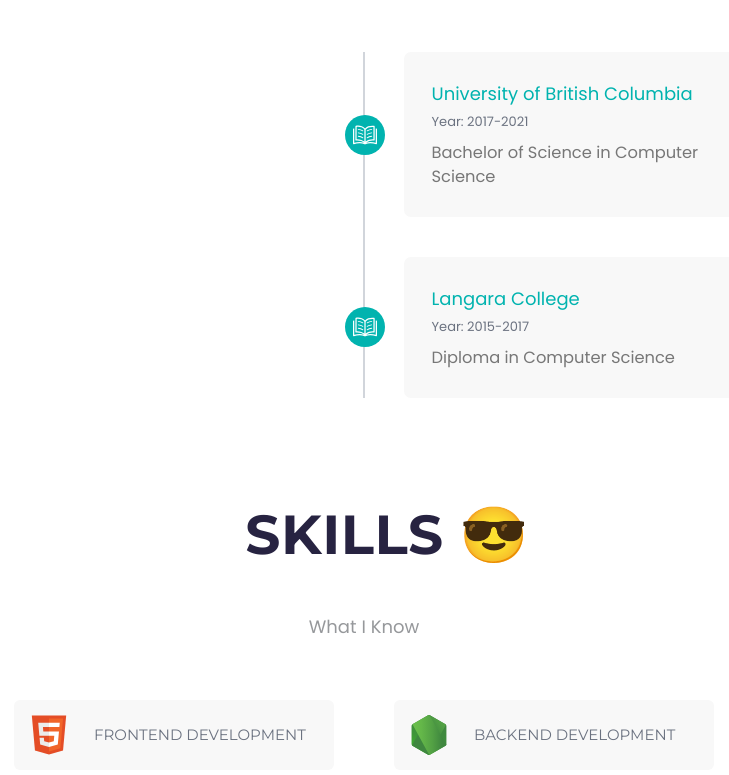
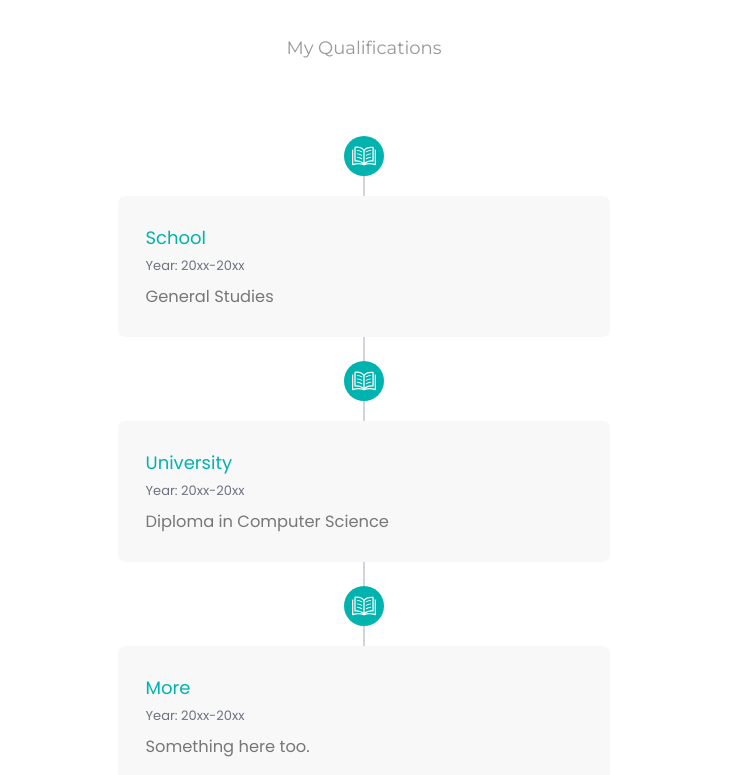
Before and after one commit to divyanshudhruv/Minifolio, a Next.js app: page / in a window 1280 px wide. Shown: the part 1645-2420 px from the top of the page, without its empty margins (276-1005 px from the left). Built offline with nearby package versions, Linux system fonts and the light colour scheme.

Commit message:
tweaks: fix layouts and design

```diff
--- a/src/app/page.tsx
+++ b/src/app/page.tsx
@@ -8,10 +8,11 @@
   return (
     <>
       <Hero />
-      <About />
-      <Education />
-      <Skills />
-      <Services />
+      <br/><br/>
+      <About /><br/><br/>
+      <Education /><br/><br/><br/><br/><br/>
+      <Skills /><br/><br/>
+      <Services /><br/><br/>
     </>
   );
 }
--- a/src/components/about/about.tsx
+++ b/src/components/about/about.tsx
@@ -4,7 +4,8 @@
 export default function About() {
     return (
         <>
-            <div className="aboutC">
+            <div className="aboutC"       style={{ marginBottom: "60px" }}
+            >
                 <div className="title">     ABOUT 🫥</div>
                 <div className="titleGap" />
                 <div className="titleSmall">This and that</div>
--- a/src/components/education/education.css
+++ b/src/components/education/education.css
@@ -145,11 +145,11 @@
 
 /* Responsive Styles */
 
-@media screen and (max-width: 768px) {
+@media screen and (max-width: 3068px) {
     .event-item {
         flex-direction: column;
         margin: 1.5rem;
-        width: 80vw;
+        width: 40vw;
     }
 
     .reverse {
--- a/src/components/education/education.tsx
+++ b/src/components/education/education.tsx
@@ -1,22 +1,31 @@
-import { poppins } from '@/utils/fonts';
-import './education.css';
+import { poppins } from "@/utils/fonts";
+import "./education.css";
 
 const educationList = [
   {
-        school: 'University of British Columbia',
-        year: '2017-2021',
-        description: 'Bachelor of Science in Computer Science',
+    school: "School",
+    year: "20xx-20xx",
+    description: "General Studies",
   },
   {
-        school: 'Langara College',
-        year: '2015-2017',
-        description: 'Diploma in Computer Science',
+    school: "University",
+    year: "20xx-20xx",
+    description: "Diploma in Computer Science",
+  },
+  {
+    school: "More",
+    year: "20xx-20xx",
+    description: "Something here too.",
   },
 ];
 
 export default function Education() {
   return (
-        <div id="education" className="event-schedule">
+    <div
+      id="education"
+      className="event-schedule"
+      style={{ marginBottom: "60px" }}
+    >
       <div className="eduC">
         <div className="title">EDUCATION 🏛️</div>
         <div className="titleGap" />
--- a/src/components/footer/footer.tsx
+++ b/src/components/footer/footer.tsx
@@ -1,5 +1,6 @@
-import './footer.css';
-
+import { Heart } from "lucide-react";
+import "./footer.css";
+import Link from "next/link";
 export default function Footer() {
   return (
     <div className="footer">
@@ -25,7 +26,7 @@
         <div className="right">
           <div className="navBar">
             <a href="#hero" className="item">
-                            Home{' '}
+              Home{" "}
             </a>
             <a href="#about" className="item">
               About
@@ -48,19 +49,14 @@
           <span id="copyright-year" /> &nbsp;All Rights Reserved
         </div>
         <div className="bottom">
-                    Template Developed With
-                    <span>
-                        {/* TODO: Add heart icon */}
-                        {/* <ion-icon
-          name="heart"
-          style={{ position: "relative", top: 5 }}
-          className="icon-heart"
-        /> */}
-                    </span>
-                    {/* &nbsp;By&nbsp; */}
-                    <a href="https://github.com/valdemirum">
-                        valdemirum
-                    </a>
+          Template Developed by{" "}
+          <Link href={"https://github.com/divyanshudhruv"}>
+            &nbsp;<u>@divyanshudhruv</u>&nbsp;
+          </Link>{" "}
+          and{" "}
+          <Link href={"https://github.com/valdemirum"}>
+            &nbsp;<u>@valdemirum</u>&nbsp;
+          </Link>
         </div>
       </div>
     </div>
--- a/src/components/hero/hero.css
+++ b/src/components/hero/hero.css
@@ -1,4 +1,3 @@
-
 .hero {
   display: flex;
   width: 1150px;
@@ -14,7 +13,7 @@
   background-color: none;
   color: #272341;
   font-size: 56px;
-    font-family: Montserrat,sans-serif;
+  font-family: Montserrat, sans-serif;
   font-weight: 700;
   align-items: center;
   justify-content: center;
@@ -29,6 +28,7 @@
   width: 50px;
   left: 10vw;
   height: 25px;
+  top: 103px !important;
 }
 
 .hero .container span {
@@ -57,7 +57,7 @@
   border: 2px solid #01b3af;
   color: #01b3af;
   font-size: 24px;
-    font-family: Montserrat,sans-serif;
+  font-family: Montserrat, sans-serif;
   font-weight: 700;
   cursor: pointer;
   background: linear-gradient(to right, #01b3af 50%, #fff 50%);
@@ -69,11 +69,10 @@
 .hero .container a.buttonIcon {
   position: relative;
   display: flex;
-    top: -187.5px;
+  top: -207.5px;
   left: -100px;
   width: 50px;
   height: 225px;
-
   align-items: center;
   justify-content: center;
   flex-wrap: wrap;
--- a/src/components/services/services.css
+++ b/src/components/services/services.css
@@ -69,7 +69,7 @@
 .serviceIcon {
   font-size: 40px;
   color: #01b3af;
-    margin-bottom: 10px;
+  margin-bottom: 20px;
 }
 
 .serviceText {
--- a/src/components/services/services.tsx
+++ b/src/components/services/services.tsx
@@ -1,9 +1,10 @@
+import { BarChart3Icon, LaptopMinimal, PaintBucket } from "lucide-react";
 import "./services.css";
 
 export default function Services() {
   return (
     // TODO: Add services  icons
-        <div className="servicesC" id="services">
+    <div className="servicesC" id="services" style={{ marginBottom: "60px" }}>
       <div className="title">     SERVICES 🛠️</div>
       <div className="titleGap" />
       <div className="titleGap" />
@@ -13,7 +14,7 @@
       <div className="container">
         <div className="serviceItem">
           <div className="serviceIcon">
-                        {/* <ion-icon name="laptop-outline" /> */}
+            <LaptopMinimal size={40} />
           </div>
           <div className="serviceText">
             <div className="text">Web Dev</div>
@@ -24,7 +25,7 @@
         </div>
         <div className="serviceItem">
           <div className="serviceIcon">
-                        {/* <ion-icon name="brush-outline" /> */}
+            <PaintBucket size={40} />{" "}
           </div>
           <div className="serviceText">
             <div className="text">UI/UX Design</div>
@@ -35,13 +36,12 @@
         </div>
         <div className="serviceItem">
           <div className="serviceIcon">
-                        {/* <ion-icon name="stats-chart-outline" /> */}
+            <BarChart3Icon size={40} />{" "}
           </div>
           <div className="serviceText">
             <div className="text">SEO Expert</div>
             <div className="textMain">
-                            Optimizing websites for better search engine
-                            ranking.
+              Optimizing websites for better search engine ranking.
             </div>
           </div>
         </div>
--- a/src/components/skills/skills.tsx
+++ b/src/components/skills/skills.tsx
@@ -5,7 +5,8 @@
 export default function Skills() {
     return (
         <>
-            <div id="skills" />
+            <div id="skills"       style={{ marginBottom: "60px" }}
+            />
             <div className="skillsC">
                 <div className="title">     SKILLS 😎</div>
                 <div className="titleGap" />
```
Also changed, not shown: 1 other file (tests, documents, lock files or other folders). Lines whose indentation alone changed are shown as unchanged.
